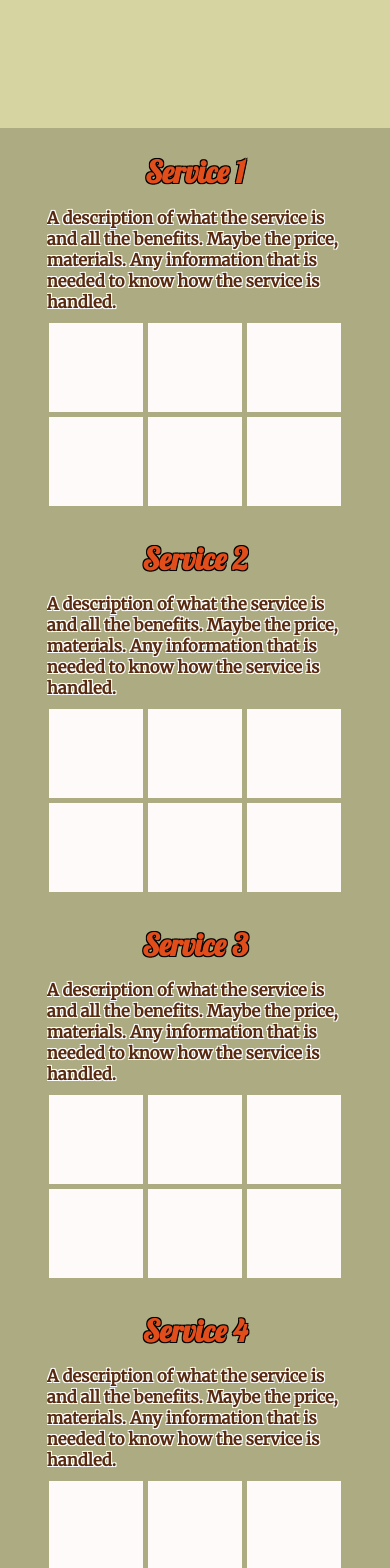
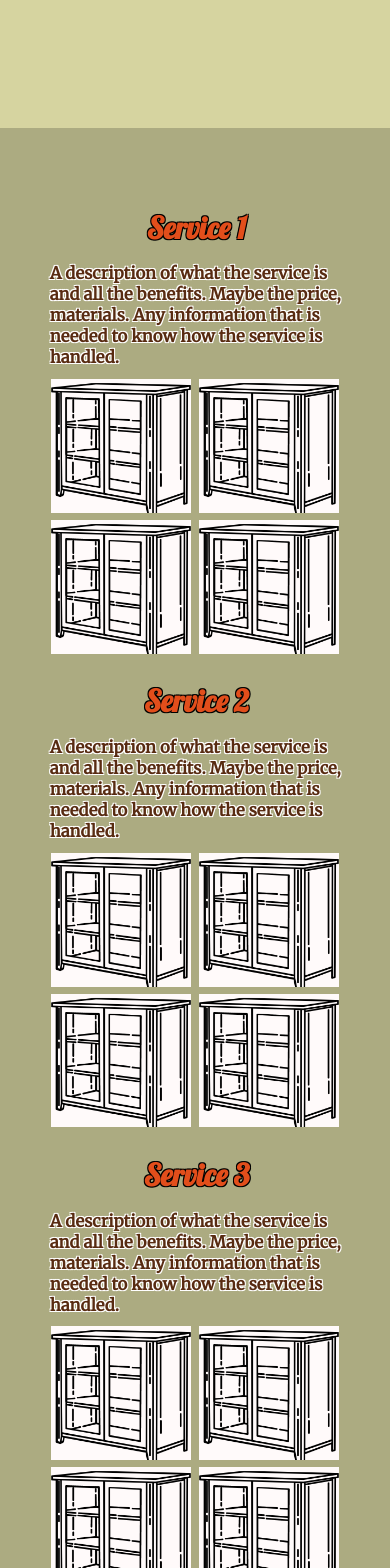
Before and after one commit to LuisFernandoVillalon/Cabinet-Service-Business, a React (Create React App) app: page / in a window 390 px wide. Shown: the part 940-2508 px from the top of the page. Built offline with nearby package versions, Linux system fonts and the light colour scheme.

Commit message:
fixed imgs in service section

```diff
--- a/src/components/Services.js
+++ b/src/components/Services.js
@@ -34,8 +34,6 @@ export default function DisplayServices({lang}) {
                                 <img src={Blank} alt="Example of the service"/>
                                 <img src={Blank} alt="Example of the service"/>
                                 <img src={Blank} alt="Example of the service"/>
-                                <img src={Blank} alt="Example of the service"/>
-                                <img src={Blank} alt="Example of the service"/>
                             </div>
                         </div>
                     </div>
@@ -49,8 +47,6 @@ export default function DisplayServices({lang}) {
                         </div>
                         <div>
                             <div className="service-img-container">
-                                <img src={Blank} alt="Example of the service"/>
-                                <img src={Blank} alt="Example of the service"/>
                                 <img src={Blank} alt="Example of the service"/>
                                 <img src={Blank} alt="Example of the service"/>
                                 <img src={Blank} alt="Example of the service"/>
@@ -72,8 +68,6 @@ export default function DisplayServices({lang}) {
                                 <img src={Blank} alt="Example of the service"/>
                                 <img src={Blank} alt="Example of the service"/>
                                 <img src={Blank} alt="Example of the service"/>
-                                <img src={Blank} alt="Example of the service"/>
-                                <img src={Blank} alt="Example of the service"/>
                             </div>
                         </div>
                     </div>
@@ -87,8 +81,6 @@ export default function DisplayServices({lang}) {
                         </div>
                         <div>
                             <div className="service-img-container">
-                                <img src={Blank} alt="Example of the service"/>
-                                <img src={Blank} alt="Example of the service"/>
                                 <img src={Blank} alt="Example of the service"/>
                                 <img src={Blank} alt="Example of the service"/>
                                 <img src={Blank} alt="Example of the service"/>
--- a/src/style/services.css
+++ b/src/style/services.css
@@ -14,6 +14,7 @@
     align-items: flex-start;
     justify-content: center;
     padding: 0%;
+    margin-left: 1%;
 }
 .service-info-container > h2 {
     font-size: 2.75vw;
@@ -40,12 +41,17 @@
     display: grid;
     gap: 0%;
     grid-row: auto;
-    grid-template-columns: 0.20fr 0.20fr 0.20fr;
+    grid-template-columns: 0.20fr 0.20fr;
     place-items: center;
+    width: 100%;
 }
 .carousel-container {
     width: 80%;
     margin: auto;
+    margin-top: 0;
+    margin-bottom: 0;
+    padding-top: 15%;
+    padding-bottom: 15%;
     overflow: hidden;
     position: relative;
 }
@@ -62,7 +68,7 @@
 
 }
 .carousel-item div:nth-child(2) {
-    margin-left: 45%;
+    margin-left: 60%;
     width: 100%;
 }
 .carousel-prev,
@@ -88,7 +94,7 @@
 }
 @media screen and (min-width: 500px) {
     .service-img-container > img:hover {
-        transform: scale(2);
+        transform: scale(2.75);
     }
 }
 @media screen and (max-width: 480px) {
@@ -106,9 +112,9 @@
     }
     .service-img-container {
         margin-top: 0%;
-        grid-template-rows: 1fr 1fr 1fr;
+        grid-template-columns: 1fr 1fr;
     }
-    .service-img-container > img:active {
+    .service-img-container > img:focus {
         transform: scale(2.75);
     }
     .carousel-prev,
@@ -118,9 +124,5 @@
     .carousel-item div:nth-child(2) {
         margin-left: 0%;
         width: 100%;
-        height: 23vh;
-    }
-    .service-img-container {
-        grid-template-columns: 0.40fr 0.40fr 0.40fr;
     }
 }
```
Also changed, not shown: src/style/blank.png, src/style/blank1.png (added).
